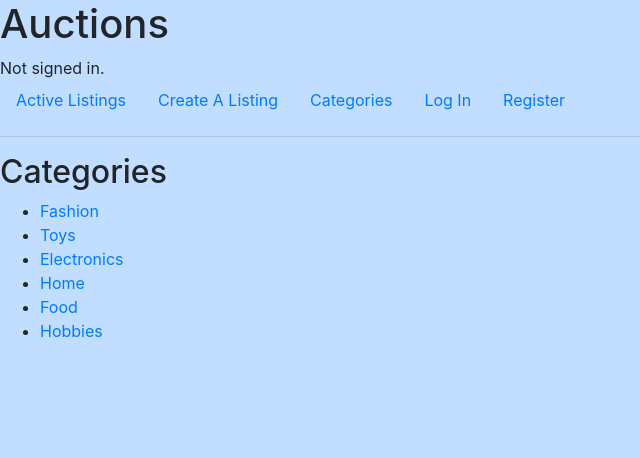
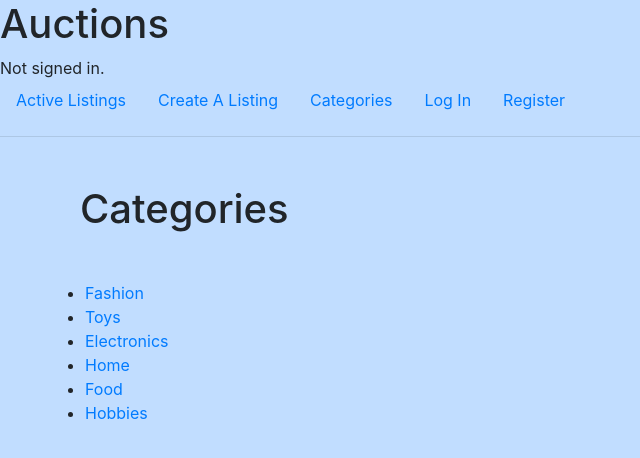
Before and after one commit to KrisGosp/commerce, a Django app: page /categories in a window 1280 px wide. Shown: the top 458 px of the page, without its empty margins (0-640 px from the left). Run offline with Django 3.2, Linux system fonts and the light colour scheme; some libraries are stand-ins or nearby versions.

Commit message:
Headings fixed + commenting disabled if not logged

```diff
--- a/auctions/static/auctions/styles.css
+++ b/auctions/static/auctions/styles.css
@@ -2,13 +2,13 @@ body {
   background: rgb(193, 221, 255);
 }
 
-.comment_created {
-  font-size: smaller;
-  text-align: right;
-  color: rgb(211, 210, 210);
-  font-style: italic;
+/* General */
+.heading {
+  margin: 3rem 0 3rem 5rem;
+  font-size: 2.5rem;
 }
 
+/* Index */
 .auction_price_winner {
   font-weight: bold;
   font-size: large;
@@ -17,7 +17,6 @@ body {
   padding: 5px 10px;
   border-radius: 15%;
 }
-
 .auction_price {
   font-weight: bold;
   font-size: large;
@@ -26,3 +25,11 @@ body {
   padding: 5px 10px;
   border-radius: 15%;
 }
+
+/* Comments */
+.comment_created {
+  font-size: smaller;
+  text-align: right;
+  color: rgb(211, 210, 210);
+  font-style: italic;
+}
--- a/auctions/templates/auctions/categories.html
+++ b/auctions/templates/auctions/categories.html
@@ -6,11 +6,13 @@
 
 {% block body %}
 
-    <h2>Categories</h2>
-    <ul>
-        {% for category in categories %}
-            <li><a href="{% url 'category' category %}">{{ category }}</a></li>
-        {% endfor %}
-    </ul>
+    <h2 class="heading">Categories</h2>
+    <div class="container">
+        <ul class="list-group">
+            {% for category in categories %}
+                <li class="list-item"><a href="{% url 'category' category %}">{{ category }}</a></li>
+            {% endfor %}
+        </ul>
+    </div>
 
 {% endblock %}
--- a/auctions/templates/auctions/category.html
+++ b/auctions/templates/auctions/category.html
@@ -6,7 +6,7 @@
 
 {% block body %}
 
-    <h2>{{ category }}</h2>
+    <h2 class="heading">{{ category }}</h2>
 
     <div class="container mt-3">
         <div class="row">
--- a/auctions/templates/auctions/create_listing.html
+++ b/auctions/templates/auctions/create_listing.html
@@ -2,7 +2,7 @@
 {% block title %}Create a listing{% endblock %}
 
 {% block body %}
-<h1>Create a listing</h1>
+<h2 class="heading">Create a listing</h2>
 
 <form action="{% url 'create' %}" method="post" class="w-50 mx-auto mt-5">
   {% csrf_token %}
--- a/auctions/templates/auctions/index.html
+++ b/auctions/templates/auctions/index.html
@@ -1,7 +1,7 @@
 {% extends "auctions/layout.html" %}
 {% block body %}
 
-<h2>Active Listings</h2>
+<h2 class="heading">Active Listings</h2>
 
 <div class="container mt-3">
   <div class="row">
--- a/auctions/templates/auctions/listing.html
+++ b/auctions/templates/auctions/listing.html
@@ -5,7 +5,6 @@
 {% endblock %}
 
 {% block body %}
-
     <div class="container">
         <div class="row">
             <div class="col-md-8">
@@ -76,12 +75,14 @@
                         {% else %}
                             <p>No comments yet</p>
                         {% endif %}
+                    {% if user.is_authenticated %}
                     <form action="{% url 'comment' listing.id %}" method="post">
                         {% csrf_token %}
                         <div class="form-group d-flex">
                             <textarea class="form-control" name="content" placeholder="Comment"></textarea>
                             <input class="btn btn-primary" type="submit" value="Post">
                         </div>
+                    {% endif %}
                 </div>
             </div>
         </div>
```
Also changed, not shown: db.sqlite3.
